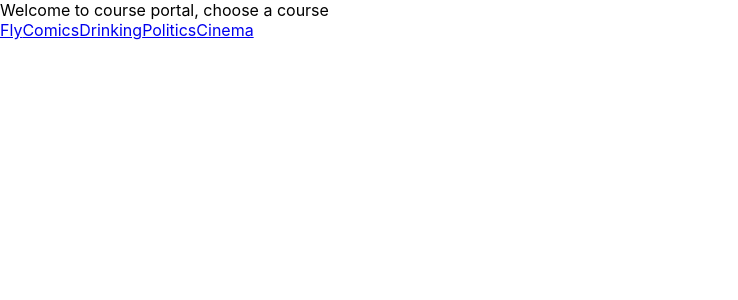
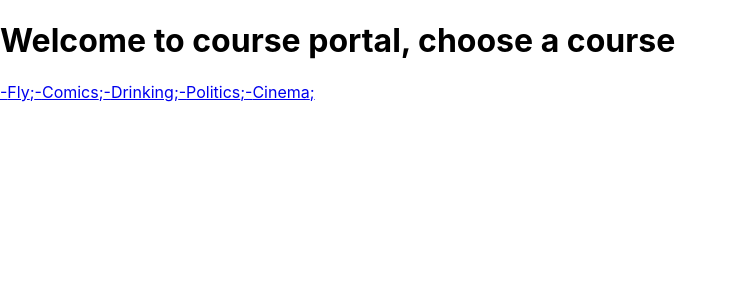
Before and after one commit to PatoGadol/qbuzz, a React (Create React App) app: page / in a window 1280 px wide. Shown: the top 300 px of the page, without its empty margins (0-738 px from the left). Built offline with nearby package versions, Linux system fonts and the light colour scheme.

Commit message:
Course portal

```diff
--- a/src/components/CourseFormComponent.js
+++ b/src/components/CourseFormComponent.js
@@ -4,8 +4,19 @@ function CourseFormComponent(props) {
     return (
         <main>
             <form>
-                <h1>{props.course.courseName} course details:</h1>
-
+                <br/>
+                <br/>
+                <h3>{props.course.courseName} <label style={{fontWeight:"lighter"}}>course details:</label></h3>
+                <p>Number of study days: {props.course.amountOfDays}</p>
+                <p>The course will take place on: {props.course.courseTimeSchedule}</p>
+                <p>Teacher: {props.course.teacher}</p>
+                <p>Price: {props.course.price}$</p>
+                <p>Course description: {props.course.descriptionOfTheCourse}</p>
+                <p>Min. participants: {props.course.minimumParticipants}</p>
+                <p>Number of participants subscribed: {props.course.numberOfParticipants}</p>
+                <p>Rating: {props.course.rating}</p>
+                <p>Related courses: {props.course.relatedCourses}</p>
+                <button>Subscribe</button>
             </form>
         </main>)
 }
--- a/src/components/RegisterToACourse.js
+++ b/src/components/RegisterToACourse.js
@@ -16,7 +16,7 @@ class RegisterToACourse extends Component {
                 <Link to={"/" + course.courseName}
                       key={course.id}
                       data-tip="Try this course today!">
-                    {course.courseName}
+                    -{course.courseName};
                 </Link>
             )
 
@@ -30,7 +30,7 @@ class RegisterToACourse extends Component {
 
         return (
             <div>
-                <header>Welcome to course portal, choose a course</header>
+                <h1>Welcome to course portal, choose a course</h1>
                 <Router>
                     <div>
                         {links}
```
